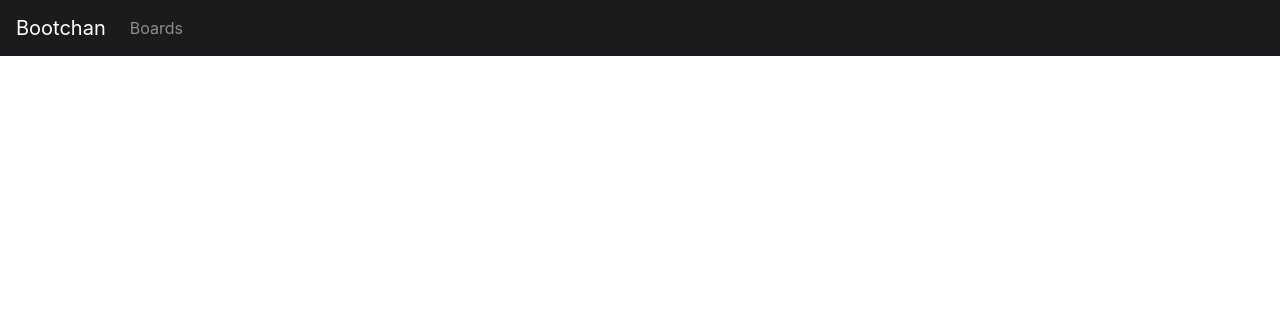
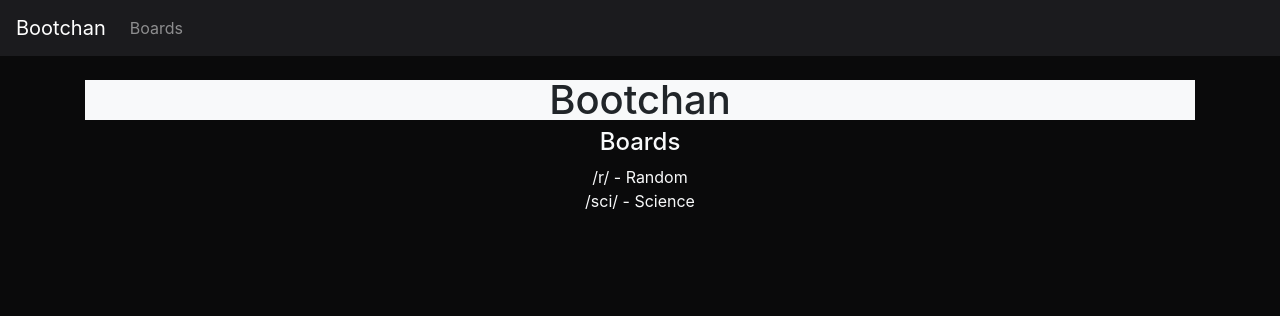
Before and after one commit to MethodZero/bootchan, a Django app: page / in a window 1280 px wide. Shown: the top 316 px of the page. Run offline with Django 3.2, Linux system fonts and the light colour scheme; data comes from the database, SQL or seed files in the repository; both versions use the stored data as it was after the commit; some libraries are stand-ins or nearby versions.

Commit message:
added board select page

```diff
--- a/main/templates/index.html
+++ b/main/templates/index.html
@@ -5,7 +5,7 @@
   <title>Bootchan</title>
   <link rel="stylesheet" href="https://stackpath.bootstrapcdn.com/bootstrap/4.1.1/css/bootstrap.min.css" integrity="sha384-WskhaSGFgHYWDcbwN70/dfYBj47jz9qbsMId/iRN3ewGhXQFZCSftd1LZCfmhktB" crossorigin="anonymous">
 </head>
-  <body style="background:">
+  <body style="background:#0a0a0b">
     <nav class="navbar navbar-expand-md navbar-dark" style="background-color:#1b1b1e">
       <a href="/boards/r" class="navbar-brand">Bootchan</a>
       <ul class="navbar-nav">
@@ -13,5 +13,14 @@
       </ul>
     </nav>
     <br>
+    <div class="container" style="text-align:center;">
+      <div class="bg-light">
+        <h1 style="text-align: center; line-height: 100%; height: 100%; align: middle;">Bootchan</h1>
+      </div>
+      <h4 class="text-light">Boards</h4>
+      {% for board in boards %}<a href="/boards/{{board.boardname}}" class="text-light" style="text-decoration:none; color:#67acb7">/{{board.boardname}}/ - {{board.boardtopic}}</a>
+      <br>
+      {%endfor%}
+    </div>
   </body>
 </html>
--- a/main/views.py
+++ b/main/views.py
@@ -6,7 +6,8 @@ import datetime
 # Create your views here.
 
 def index(request):
-    indexcontext = {}
+    boards = models.Board.objects.order_by("boardname")
+    indexcontext = {"boards":boards}
     return render(request, "index.html", indexcontext)
 
 def boards(request, board="r"):
```
Also changed, not shown: db.sqlite3.
